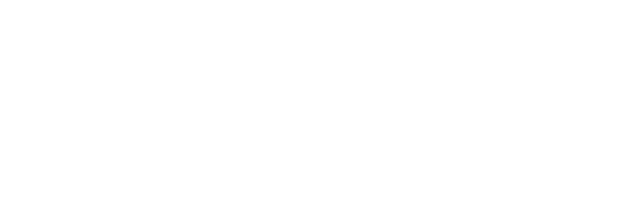
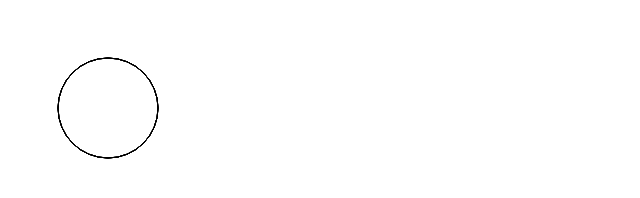
Before and after one commit to Multirush3r/ProgramowanieUrzadzenMobilnych, a plain HTML site: page lab1b/index.html in a window 1280 px wide. Shown: the whole page, without its empty margins (0-640 px from the left). Drawn offline with Linux system fonts and the light colour scheme.

Commit message:
okrag sie rysuje

```diff
--- a/lab1b/index.html
+++ b/lab1b/index.html
@@ -5,7 +5,18 @@
     <canvas></canvas>
     <script>
       var canvas = document.querySelector("canvas");
+      canvas.width = 800;
+      canvas.height = 600;
       var c = canvas.getContext("2d");
+
+      function draw_circle() {
+        c.beginPath();
+        c.arc(100, 100, 50, 0, Math.PI * 2, false);
+        c.stroke();
+      }
+
+      draw_circle();
+      setInterval(draw_circle, 1000);
     </script>
   </body>
 </html>
```
